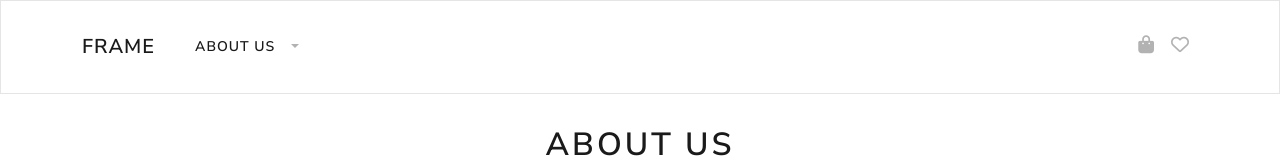
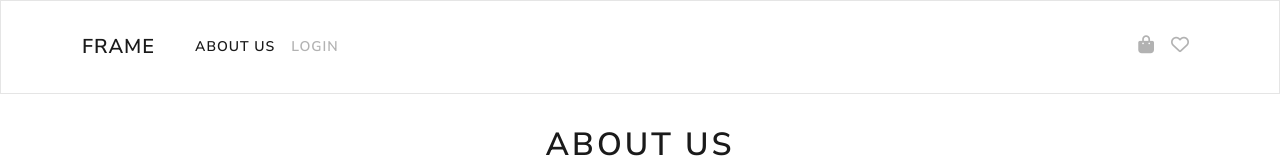
Before and after one commit to yankkvx/ecommerce-django-react, a React (Create React App) app in the folder frontend/: page /about-us in a window 1280 px wide. Shown: the top 160 px of the page. Built offline with nearby package versions, Linux system fonts and the light colour scheme.

Commit message:
fix: Resolve issue with 'Login' display in header

```diff
--- a/frontend/src/components/Header.js
+++ b/frontend/src/components/Header.js
@@ -26,7 +26,7 @@ function Header() {
                             <LinkContainer to="/about-us">
                                 <Nav.Link>About Us</Nav.Link>
                             </LinkContainer>
-                            {userInfo ? (
+                            {userInfo && userInfo.length !==0 ? (
                                 <NavDropdown
                                     title={userInfo.full_name}
                                     id="username"
```
